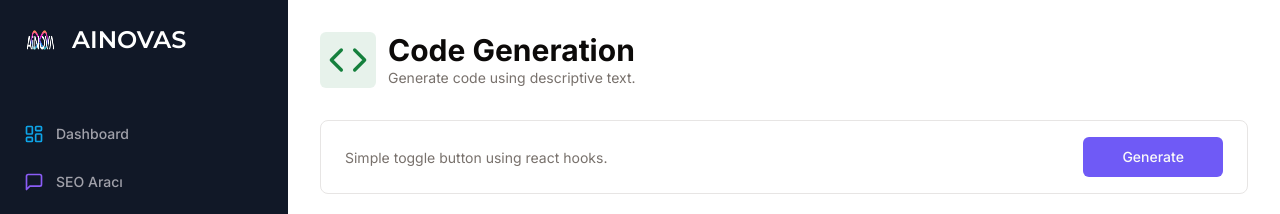
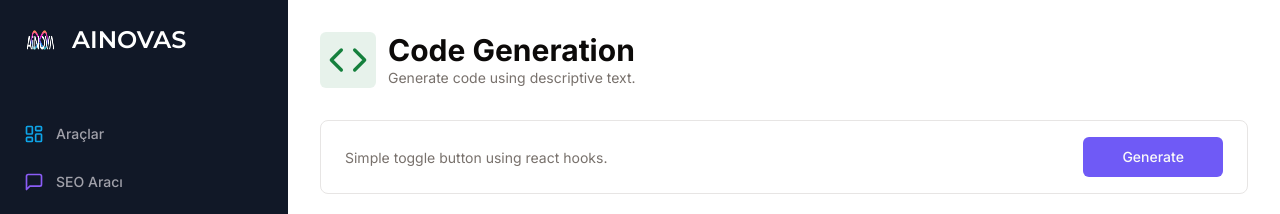
Before and after one commit to bocecix0/ainovas22, a Next.js app: page /code in a window 1280 px wide. Shown: the top 214 px of the page. Built offline with nearby package versions, Linux system fonts and the light colour scheme; no server answers.

Commit message:
sidebar.tsx

```diff
--- a/components/sidebar.tsx
+++ b/components/sidebar.tsx
@@ -13,7 +13,7 @@ const poppins = Montserrat ({ weight: '600', subsets: ['latin'] });
 
 const routes = [
   {
-    label: 'Dashboard',
+    label: 'Araçlar',
     icon: LayoutDashboard,
     href: '/dashboard',
     color: "text-sky-500"
```
